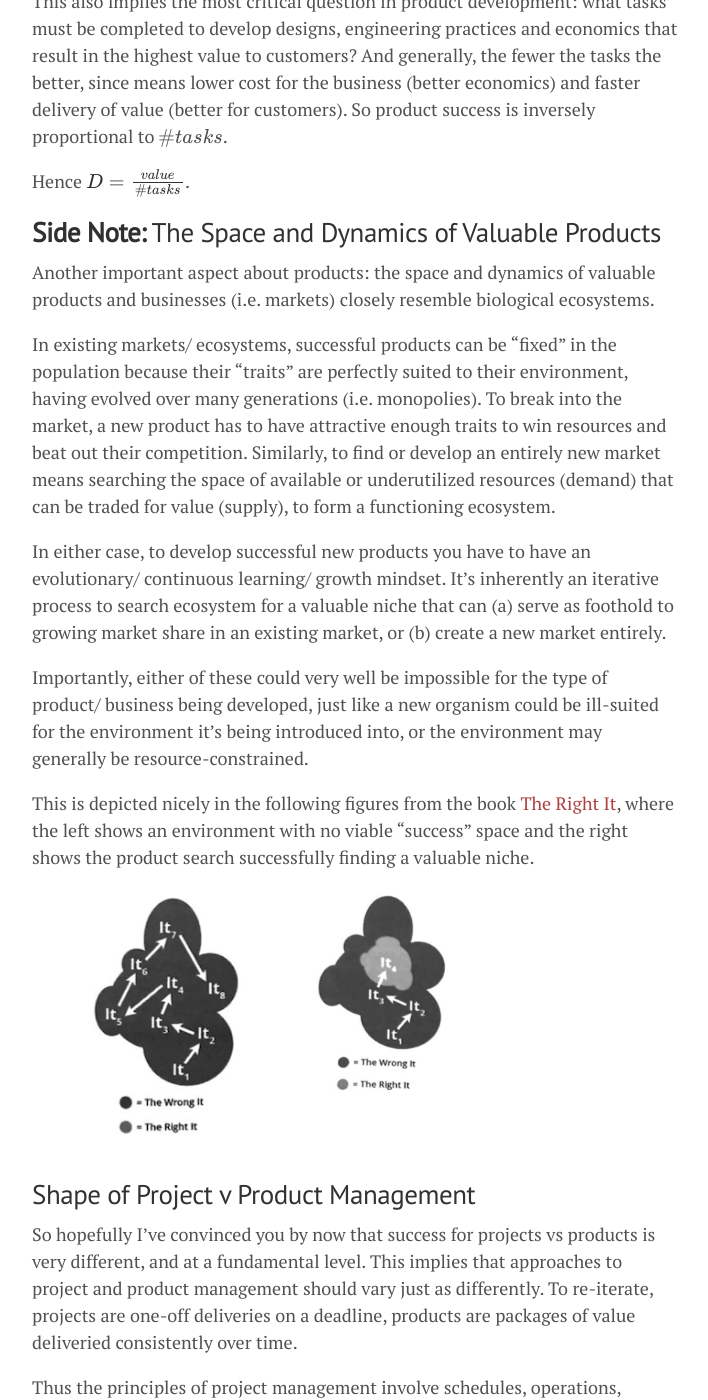
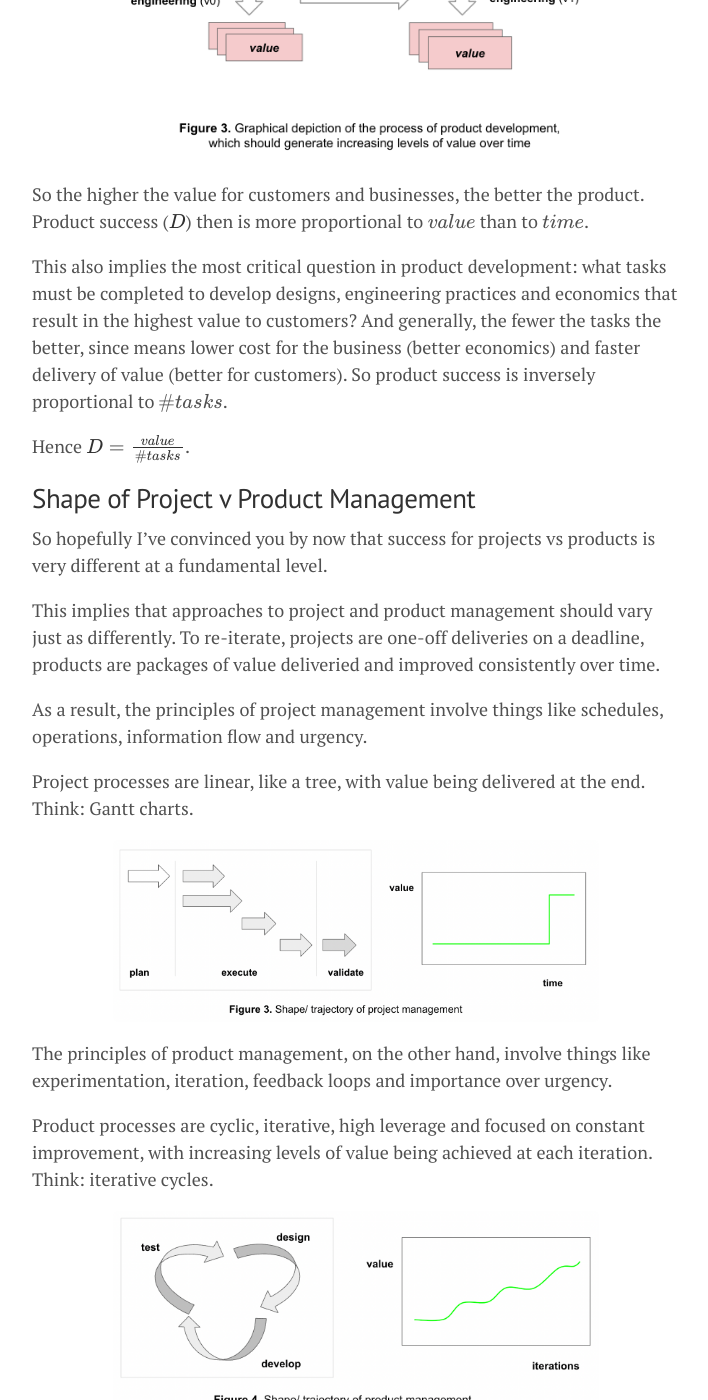
Before and after one commit to tmfarrell/tmfarrell.github.io, a Jekyll site: the page built from _posts/2022-08-01-projects_v_products.md, in a window 1280 px wide and 1400 px high, scrolled down 2784 px. Shown: the whole window, without its empty margins (178-886 px from the left). Built offline with Jekyll 4.4.1, drawn with Linux system fonts in a browser that asks for light colours; some of the changed text lies outside the part shown.

Commit message:
project v product post update

```diff
--- a/_posts/2022-08-01-projects_v_products.md
+++ b/_posts/2022-08-01-projects_v_products.md
@@ -62,12 +62,15 @@
 
 Continuing with the new home construction analogy: a product is not any individual delivered home but the consistent value of all delivered homes. So the components of the product are not deliveries but instead (a) blueprints of the home (design), (b) the construction process (engineering) and (c) the economics of materials, labor and pricing (business). Collectively that's "the product".
 
-<img src="/assets/img/product.png"
+<img src="/assets/img/product_1.png"
      style="display: block; margin-left: auto; margin-right: auto; width: 75%;" />
 
 Those 3 types of product components can then be mapped one-to-one to the management of products, which is the process of: (a) producing designs that create new types of value for customers (design), (b) developing processes that construct goods or services from those designs on a repeatable, consistent basis (engineering) and (c) ensuring those goods or services have attractive economics (business).
 
-Notice, again, by definition products must perform well _over time_. They don't have deadlines. Instead, they are about providing the most **value to customers over as long as a time as possible**, since the purpose of business is to survive and thrive (i.e. be high value) for as long as possible.
+However, another noteable difference between products and projects is that products persist and must be improved _over long periods of time_. They don't have deadlines. Instead, they are about providing the most **value to customers over as long as a time as possible**, since the purpose of business is to survive and thrive (i.e. be high value) for as long as possible.
+
+<img src="/assets/img/product_2.png"
+     style="display: block; margin-left: auto; margin-right: auto; width: 75%;" />
 
 So the higher the value for customers and businesses, the better the product. Product success (**\\(D\\)**) then is more proportional to \\(value\\) than to \\(time\\).
 
@@ -75,17 +78,50 @@
 
 Hence **\\(D = \frac{value}{\\# tasks}\\)**.
 
-## **Side Note:** The Space and Dynamics of Valuable Products
 
-Another important aspect about products: the space and dynamics of valuable products and businesses (i.e. markets) closely resemble biological ecosystems.
+## Shape of Project v Product Management
 
-In existing markets/ ecosystems, successful products can be "fixed" in the population because their "traits" are perfectly suited to their environment, having evolved over many generations (i.e. monopolies). To break into the market, a new product has to have attractive enough traits to win resources and beat out their competition. Similarly, to find or develop an entirely new market means searching the space of available or underutilized resources (demand) that can be traded for value (supply), to form a functioning ecosystem.
+So hopefully I've convinced you by now that success for projects vs products is very different at a fundamental level.
 
-In either case, to develop successful new products you have to have an evolutionary/ continuous learning/ growth mindset. It's inherently an iterative process to search ecosystem for a valuable niche that can (a) serve as foothold to growing market share in an existing market, or (b) create a new market entirely.
+This implies that approaches to project and product management should vary just as differently. To re-iterate, projects are one-off deliveries on a deadline, products are packages of value deliveried and improved consistently over time.
+
+As a result, the principles of project management involve things like schedules, operations, information flow and urgency.
+
+Project processes are linear, like a tree, with value being delivered at the end. Think: Gantt charts.
+
+<img src="/assets/img/project_shape.png"
+     style="display: block; margin-left: auto; margin-right: auto; width: 75%;" />
+
+The principles of product management, on the other hand, involve things like experimentation, iteration, feedback loops and importance over urgency.
+
+Product processes are cyclic, iterative, high leverage and focused on constant improvement, with increasing levels of value being achieved at each iteration. Think: iterative cycles.
+
+<img src="/assets/img/product_shape.png"
+     style="display: block; margin-left: auto; margin-right: auto; width: 75%;" />
+
+## Project or Product?
+
+So next time there’s some confusion around whether something is a project or a product, ask yourself: is the primary concern **time** or **value**?
+
+If _time_ is the primary objective, especially if the set of tasks to be executed is predefined, you should approach it linearly and treat it like a **project**.
+
+If the primary concern is _value_, think about cyclic iteration working towards getting to consistent, ideally permenant, value delivery and treat it like a **product**.
+
+<br />
+<br />
+<br />
+
+## **Side Note:** Product Development and Evolution
+
+Another important aspect about products: there are a lot of similarities between the process of product development and evolution. The space and dynamics of valuable products and businesses–what we call _markets_–closely resemble the competition and dynamics of biological ecosystems.
+
+In existing markets/ ecosystems, highly successful products can be "fixed" in the population (i.e. monopolies) because their "traits" have become perfectly suited to their environment, having evolving over many generations. To break into the market/ ecosystem, a new product has to differentiate and exhibit innovative traits to beat out the dominant products. Similarly, to find or develop an entirely new market means searching the space of available or underutilized resources (demand) that can be traded for value (supply) to form a functioning ecosystem/ market.
+
+In either case, you have to have an iterative/ continuous learning/ growth mindset. It's inherently an evolutionary process to search ecosystems for a valuable niche that can (a) serve as foothold to growing market share in an existing market, or (b) create a new market entirely.
 
 Importantly, either of these could very well be impossible for the type of product/ business being developed, just like a new organism could be ill-suited for the environment it's being introduced into, or the environment may generally be resource-constrained.
 
-This is depicted nicely in the following figures from the book [The Right It](https://www.amazon.com/Right-Many-Ideas-Yours-Succeed/dp/0062884654/ref=asc_df_0062884654/), where the left shows an environment with no viable "success" space and the right shows the product search successfully finding a valuable niche.
+This is depicted nicely in the following figures from the book [The Right It](/reading/2022/07/28/re_right_it/), where the left shows an environment with no viable "success" space and the right shows the product search successfully finding a valuable niche.
 
 <div class="row">
   <div class="column">
@@ -95,26 +131,3 @@
     <img src="/assets/img/the_right_it_1.png" />
   </div>
  </div>
-
-
-## Shape of Project v Product Management
-
-So hopefully I've convinced you by now that success for projects vs products is very different, and at a fundamental level. This implies that approaches to project and product management should vary just as differently. To re-iterate, projects are one-off deliveries on a deadline, products are packages of value deliveried consistently over time.
-
-Thus the principles of project management involve schedules, operations, information flow and urgency. So project processes should be linear, like a tree, with value being delivered at the end. Think: Gantt charts.
-
-<img src="/assets/img/project_shape.png"
-     style="display: block; margin-left: auto; margin-right: auto; width: 75%;" />
-
-The principles of product management, on the other hand, involve experimentation, iteration, feedback loops and importance over urgency. Product processes should be cyclic, iterative, high leverage and focused on constant improvement, with increasing levels of value being achieved at each iteration. Think: cycles of learning.
-
-<img src="/assets/img/product_shape.png"
-     style="display: block; margin-left: auto; margin-right: auto; width: 75%;" />
-
-## Project or Product?
-
-So next time there’s some confusion around whether something is a project or a product, ask yourself: is the primary concern **time** or **value**?
-
-If **time** is the primary objective, especially if the set of tasks to be executed is predefined, you should approach it linearly.
-
-If the primary concern is **value**, think about cyclic iteration working towards getting to consistent, ideally permenant, value delivered to customers.
```
Also changed, not shown: _posts/2018-10-12-why_biomedical_data_scientist_PhD.md (+1 -1 lines), assets/img/product_1.png (added), assets/img/product_2.png (added).
